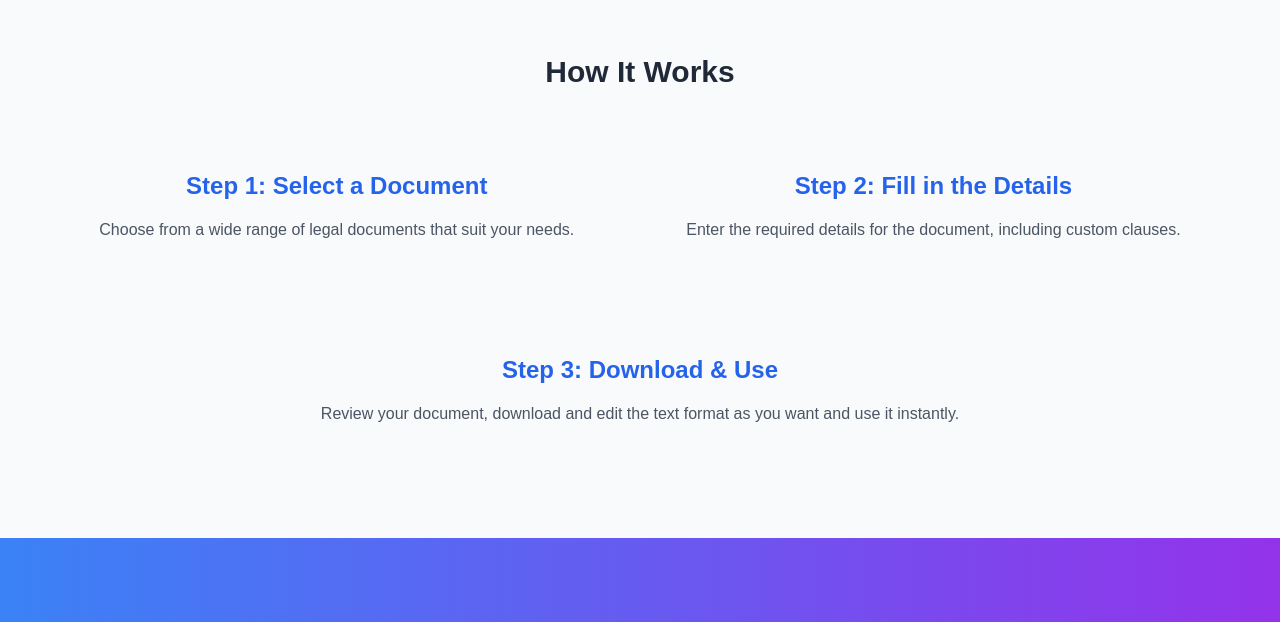
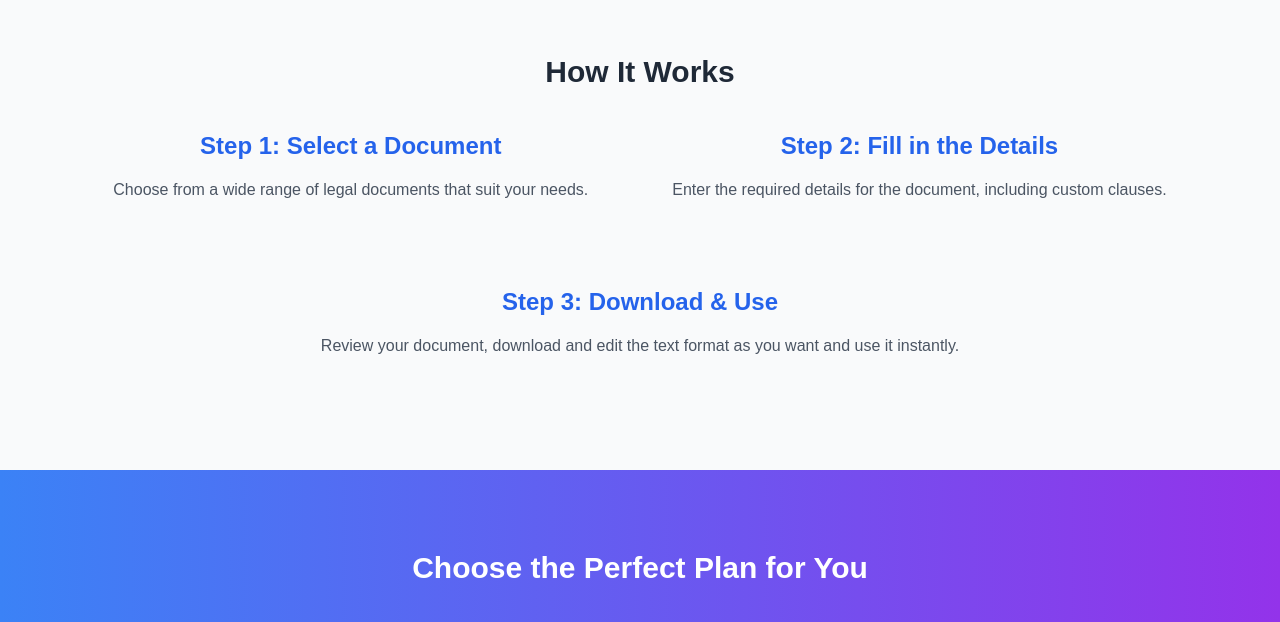
Before and after one commit to DamianKingStanley/legal-doc-maker, a Next.js app: page / in a window 1280 px wide. Shown: the part 1550-2172 px from the top of the page. Built offline with nearby package versions, Linux system fonts and the light colour scheme.

Commit message:
fourth commit

```diff
--- a/app/components/FeaturesSection.tsx
+++ b/app/components/FeaturesSection.tsx
@@ -9,12 +9,12 @@ const FeaturesSection: React.FC = () => {
         <h2 className="text-lg md:text-3xl text-center font-semibold mb-12 text-gray-800">
           Our Key Features
         </h2>
-        <div className="grid grid-cols-1 md:grid-cols-3 gap-7">
+        <div className="grid grid-cols-1 md:grid-cols-3 gap-1 md:gap-7">
           <div className="feature-card p-8 text-black  " data-aos="fade-up">
             <div className="text-center mb-4">
               <FaRocket className="text-3xl md:text-5xl text-center text-blue-600" />
             </div>
-            <h3 className="text-xl text-black font-semibold mb-4">
+            <h3 className="text-xl text-black font-semibold ">
               Fast Document Creation
             </h3>
             <p className="text-gray-600 ">
@@ -41,9 +41,7 @@ const FeaturesSection: React.FC = () => {
             <div className="text-center mb-4">
               <FaUser className="text-3xl md:text-5xl text-purple-500" />
             </div>
-            <h3 className="text-xl font-semibold mb-4">
-              User-Friendly Interface
-            </h3>
+            <h3 className="text-xl font-semibold ">User-Friendly Interface</h3>
             <p className="text-gray-600">
               Our platform is designed to be intuitive and easy to use for
               everyone, no legal expertise needed.
--- a/app/components/HowItWorksSection.tsx
+++ b/app/components/HowItWorksSection.tsx
@@ -5,10 +5,10 @@ const HowItWorksSection: React.FC = () => {
   return (
     <section className="py-20 bg-gray-50 text-center">
       <div className="container mx-auto px-6">
-        <h2 className="text-3xl font-semibold mb-12 text-gray-800">
+        <h2 className="text-3xl font-semibold mb-2 text-gray-800">
           How It Works
         </h2>
-        <div className="flex flex-wrap justify-center gap-12">
+        <div className="flex flex-wrap justify-center gap-5">
           <div
             className="step-card p-8  transform transition-all duration-500 hover:scale-105"
             data-aos="zoom-in"
--- a/app/components/Navbar.tsx
+++ b/app/components/Navbar.tsx
@@ -3,14 +3,14 @@
 import React, { useState, useEffect, useRef } from "react";
 import Link from "next/link";
 import { FaBars, FaTimes } from "react-icons/fa";
-import { useRouter } from "next/navigation";
+// import { useRouter } from "next/navigation";
 
 const Navbar: React.FC = () => {
   const [isMobileMenuOpen, setIsMobileMenuOpen] = useState(false);
   const [isLoggedIn, setIsLoggedIn] = useState<boolean>(false);
   const mobileMenuRef = useRef<HTMLDivElement | null>(null);
   const navbarRef = useRef<HTMLDivElement | null>(null);
-  const router = useRouter();
+  // const router = useRouter();
 
   useEffect(() => {
     const token = localStorage.getItem("LegalDoc-token");
@@ -42,7 +42,8 @@ const Navbar: React.FC = () => {
   const subscriptionLink = "/subscription";
   const handleLogout = () => {
     localStorage.removeItem("LegalDoc-token");
-    router.push("/"); // Redirect to subscription page or any other page
+    // router.push("/");
+    window.location.href = "/";
 
     setIsLoggedIn(false);
   };
--- a/app/page.tsx
+++ b/app/page.tsx
@@ -8,7 +8,7 @@ import Footer from "./components/Footer";
 
 export default function Home() {
   return (
-    <main>
+    <main className="bg-white text-black">
       <HeroSection />
       <LegalDocumentsList />
       <FeatureSection />
```
